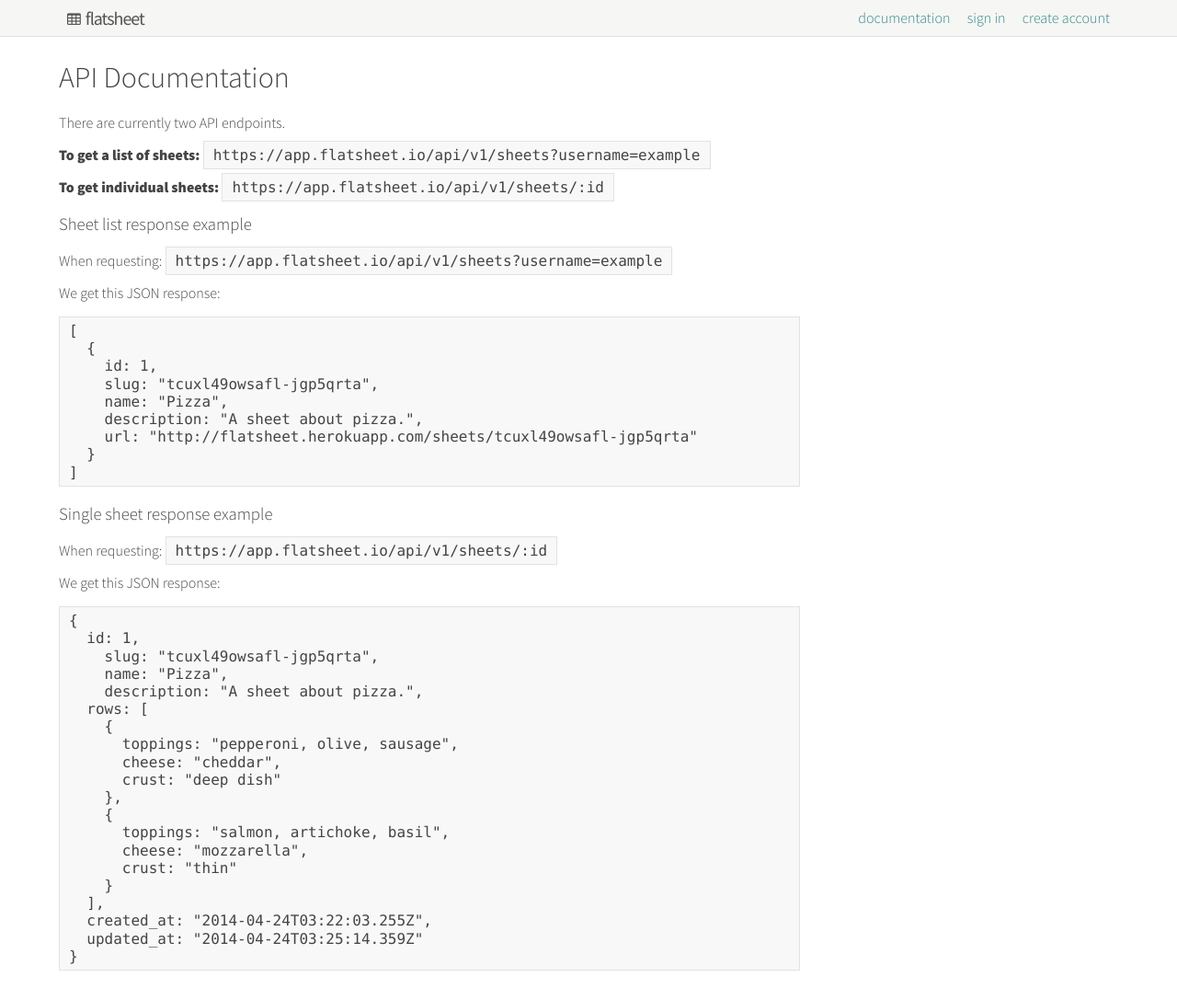
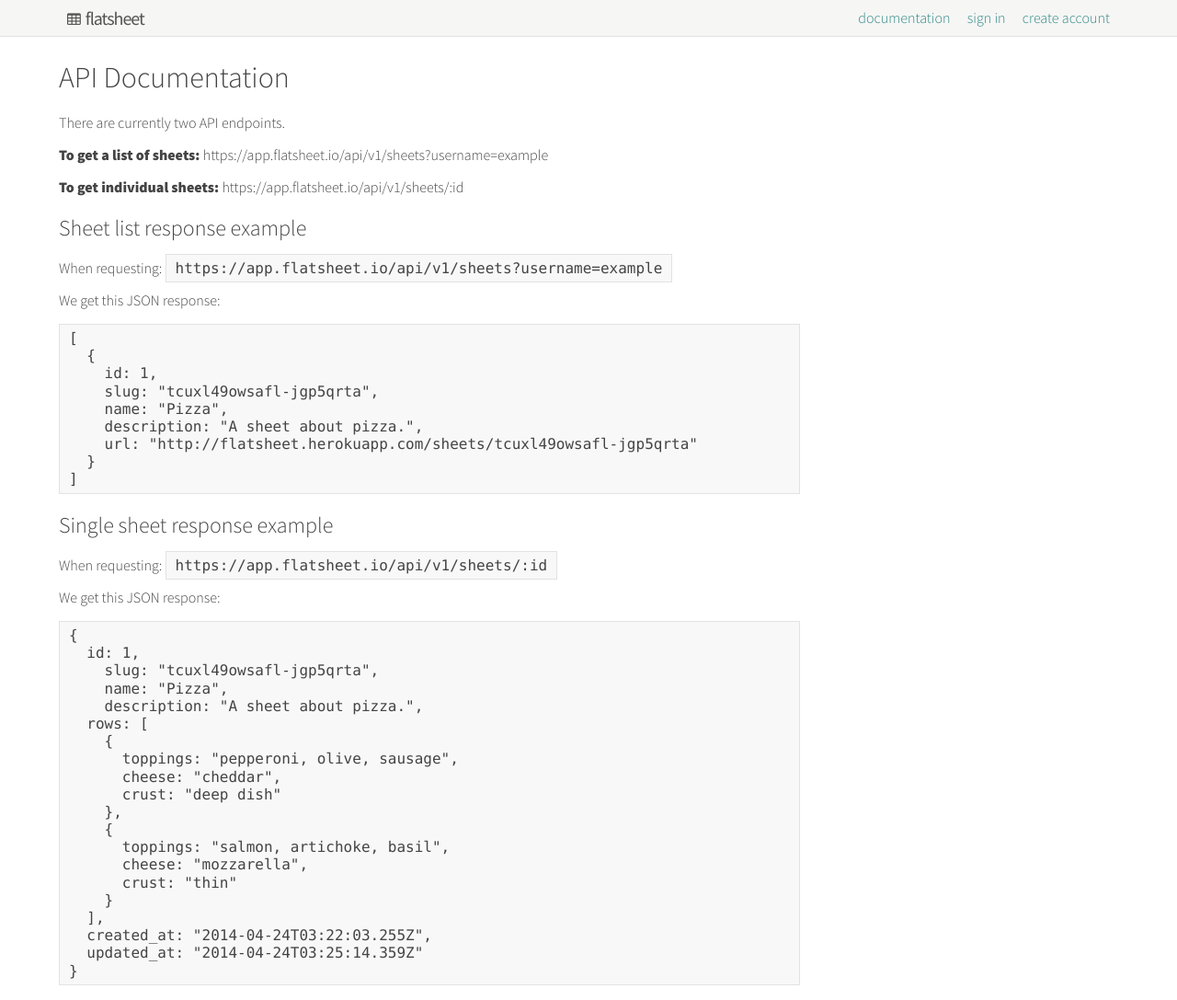
Before and after one commit to flatsheet/flatsheet.github.io, a Jekyll site: the page built from docs/index.md, in a window 1280 px wide. Shown: the whole page at 92% size. Built offline with Jekyll 4.4.1, drawn with Linux system fonts in a browser that asks for light colours; nearby versions of some CDN libraries; Markdown is read by kramdown in place of the engine named in the settings.

Commit message:
update docs

````diff
--- a/docs/index.md
+++ b/docs/index.md
@@ -6,11 +6,11 @@
 
 There are currently two API endpoints.
 
-**To get a list of sheets:** `https://app.flatsheet.io/api/v1/sheets?username=example`
+**To get a list of sheets:** https://app.flatsheet.io/api/v1/sheets?username=example
 
-**To get individual sheets:** `https://app.flatsheet.io/api/v1/sheets/:id`
+**To get individual sheets:** https://app.flatsheet.io/api/v1/sheets/:id
 
-### Sheet list response example
+## Sheet list response example
 
 When requesting: `https://app.flatsheet.io/api/v1/sheets?username=example`
 
@@ -28,7 +28,7 @@
 ]
 ```
 
-### Single sheet response example
+## Single sheet response example
 
 When requesting: `https://app.flatsheet.io/api/v1/sheets/:id`
 
````
